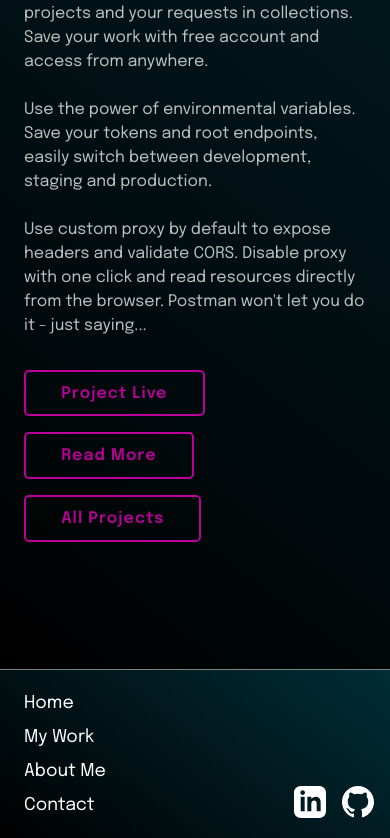
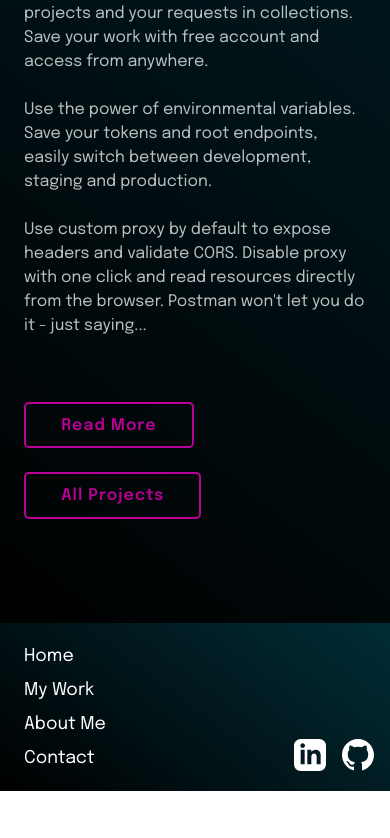
Before and after one commit to TomaszPietrzykowski/portfolio-next, a Next.js app: page / in a window 390 px wide. Shown: the part 2484-3322 px from the top of the page. After the commit the page ends 3275 px from the top, so only its background shows below. Built offline with nearby package versions, Linux system fonts and the light colour scheme.

Commit message:
dead links fixed

```diff
--- a/components/Featured2.js
+++ b/components/Featured2.js
@@ -1,5 +1,4 @@
 import Link from 'next/link'
-import Image from 'next/image'
 import styles from '../styles/Featured.module.css'
 
 const Featured2 = () => {
@@ -47,10 +46,10 @@ const Featured2 = () => {
           Disable proxy with one click and read resources directly from the
           browser. Postman won't let you do it - just saying...
         </p>
-        <div className={styles.featuredBtnsContainer}>
-          <a href='https://mobula.dev' target='_blank'>
+        <div className={styles.featuredBtnsContainer2}>
+          {/* <a href='https://mobula.dev' target='_blank'>
             <button className={styles.featuredBtn2}>Project Live</button>
-          </a>
+          </a> */}
           <Link href='/projects/mobula/'>
             <a>
               <button className={styles.featuredBtn2}>Read More</button>
--- a/pages/projects/tophoneys.js
+++ b/pages/projects/tophoneys.js
@@ -44,7 +44,7 @@ const TopHoneys = () => {
                 </li>
                 <li>
                   <a
-                    href='https://github.com/TomaszPietrzykowski/tophoneys-backendr'
+                    href='https://github.com/TomaszPietrzykowski/tophoneys-backend'
                     target='_blank'
                   >
                     Repo backend
--- a/styles/Featured.module.css
+++ b/styles/Featured.module.css
@@ -81,6 +81,20 @@
   justify-content: space-between;
   margin: 4rem 0 0;
 }
+/* -------------------------- TEMP - remove after mobula deplyment */
+.featuredBtnsContainer2 {
+  display: flex;
+  flex-direction: row;
+  justify-content: flex-start;
+  margin: 4rem 0 0;
+}
+
+.featuredBtn2 {
+  margin-right: 3rem;
+}
+
+/* --------------------------------------------------------------- */
+
 .featuredBtn,
 .featuredBtn2 {
   padding: 0.8rem 2.2rem;
@@ -167,11 +181,16 @@
   .featuredPara {
     margin-bottom: 1.5rem;
   }
-  .featuredBtnsContainer {
+  .featuredBtnsContainer,
+  .featuredBtnsContainer2 {
     flex-direction: column;
+    justify-content: space-between;
   }
   .featuredBtnsContainer > * {
     margin-bottom: 1rem;
+  }
+  .featuredBtnsContainer2 > * {
+    margin-bottom: 1.5rem;
   }
   .featuredBtn,
   .featuredBtn2 {
@@ -241,7 +260,7 @@
     padding: 3rem 1rem 2rem;
   }
   .featured2 {
-    padding: 6rem 1rem 0;
+    padding: 6rem 1rem 4rem;
   }
   .featuredTitle {
     font-size: 1.8rem;
@@ -258,11 +277,11 @@
     letter-spacing: 0.5px;
     margin: 0.2rem 0;
   }
-  .featured2 .featuredTitle,
+  /* .featured2 .featuredTitle,
   .featured2 .featuredWww,
   .featuredSubtitle2 {
     margin-left: 50%;
-  }
+  } */
   .featuredPara {
     margin-bottom: 1.2rem;
   }
```
Also changed, not shown: pages/projects/index.js (+5 -4 lines), pages/projects/mobula.js (+7 -7 lines).
